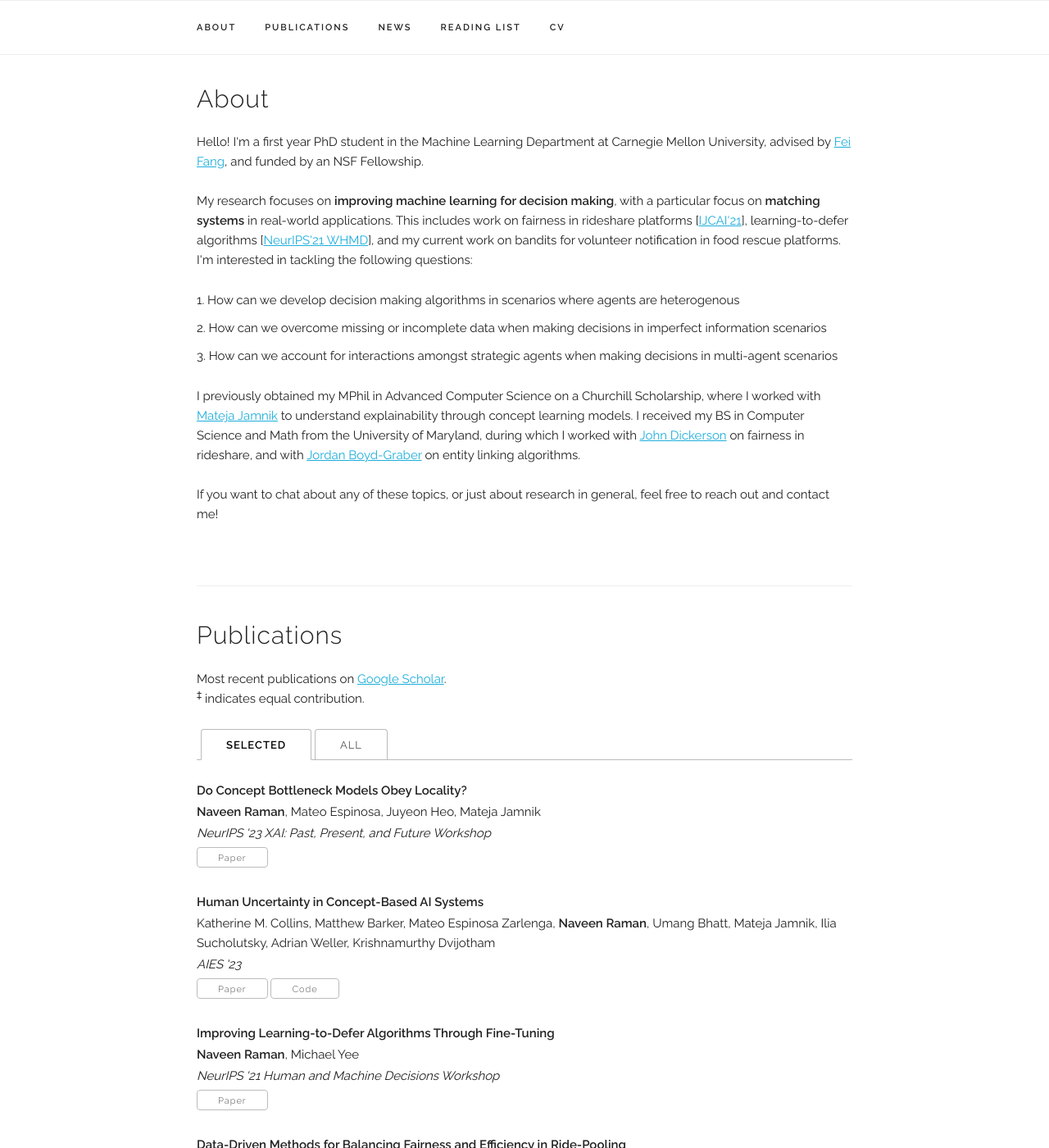
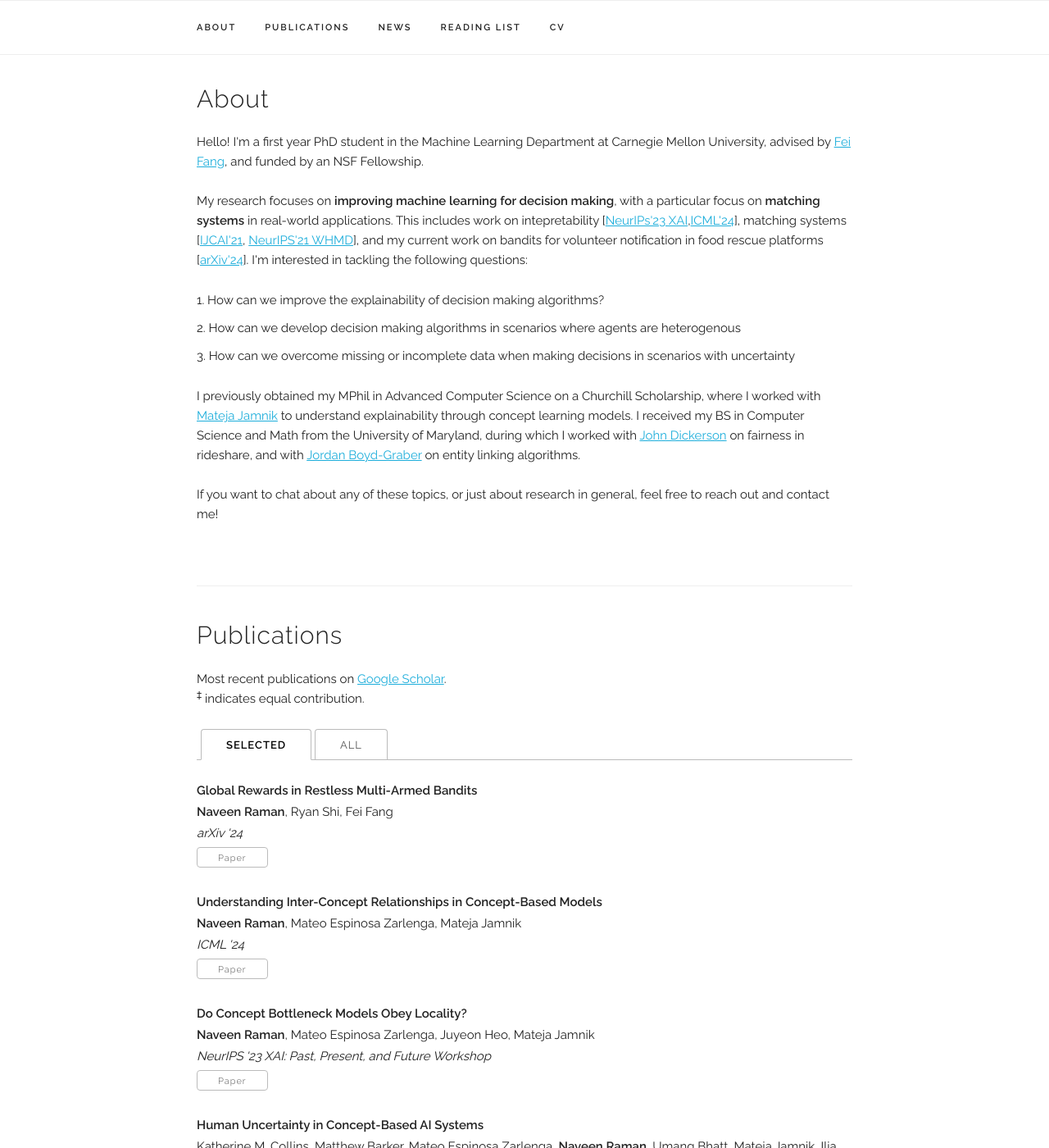
Before and after one commit to naveenr414/naveenr414.github.io, a Jekyll site: the page built from index.html, in a window 1280 px wide and 1400 px high, scrolled down 303 px. Shown: the whole window at 82% size. Built offline with Jekyll 4.4.1, drawn with Linux system fonts in a browser that asks for light colours; some web fonts are replaced; some of the changed text lies outside the part shown.

Commit message:
Updated website

```diff
--- a/_data/news.yaml
+++ b/_data/news.yaml
@@ -1,4 +1,6 @@
 news:
+  - date: "April 2024"
+    info: "<a href='https://arxiv.org/abs/2405.18217'> Our paper on inter-concept relationships </a> was accepted into ICML!"
   - date: "November 2023"
     info: "<a href='https://openreview.net/forum?id=F6RPYDUIZr'> Our paper on spatial locality </a> was accepted into the NeurIPS workshop on XAI!"
   - date: "August 2023"
--- a/_data/publications.yaml
+++ b/_data/publications.yaml
@@ -1,6 +1,18 @@
 papers:
+  - title: "Global Rewards in Restless Multi-Armed Bandits"
+    authors: "<b>Naveen Raman</b>, Ryan Shi, Fei Fang"
+    venue: "arXiv '24"
+    paper_pdf: ""
+    selected: y
+
+  - title: "Understanding Inter-Concept Relationships in Concept-Based Models"
+    authors: "<b>Naveen Raman</b>, Mateo Espinosa Zarlenga, Mateja Jamnik"
+    venue: "ICML '24"
+    paper_pdf: "https://arxiv.org/abs/2405.18217"
+    selected: y
+
   - title: "Do Concept Bottleneck Models Obey Locality?"
-    authors: "<b>Naveen Raman</b>, Mateo Espinosa, Juyeon Heo, Mateja Jamnik"
+    authors: "<b>Naveen Raman</b>, Mateo Espinosa Zarlenga, Juyeon Heo, Mateja Jamnik"
     venue: "NeurIPS '23 XAI: Past, Present, and Future Workshop"
     paper_pdf: "https://arxiv.org/abs/2401.01259"
     selected: y
@@ -44,4 +56,4 @@ papers:
     venue: "ICSE '20: International Conference on Software Engineering. 2020 (NIER Track)"
     paper_pdf: "https://cmustrudel.github.io/papers/raman20toxicity.pdf"
     code: "https://github.com/CMUSTRUDEL/toxicity-detector"
-    selected: y
+    selected: n
--- a/_data/reading.yaml
+++ b/_data/reading.yaml
@@ -9,6 +9,9 @@
     - title: "Noise: A Flaw in Human Judgement"
       author: Daniel Kahneman
       url: https://www.goodreads.com/en/book/show/55339408
+    - title: "The Underground Railroad"
+      author: Colson Whitehead
+      url: https://www.goodreads.com/book/show/30555488-the-underground-railroad
 
 - year: '2023'
   books:
--- a/index.html
+++ b/index.html
@@ -10,12 +10,12 @@ title: Home
   Hello! I'm a first year PhD student in the Machine Learning Department at Carnegie Mellon University, advised by  <a href="https://feifang.info" target="_blank">Fei Fang</a>, and funded by an NSF Fellowship.
   <br /> <br />
   My research focuses on <b>improving machine learning for decision making</b>, with a particular focus on <b>matching systems</b> in real-world applications.
-  This includes work on fairness in rideshare platforms [<a href="https://arxiv.org/abs/2110.03524" target="_blank">IJCAI'21</a>], learning-to-defer algorithms [<a href="https://arxiv.org/abs/2112.10768" target="_blank">NeurIPS'21 WHMD</a>], and my current work on bandits for volunteer notification in food rescue platforms.
+  This includes work on intepretability [<a href="https://arxiv.org/abs/2401.01259" target="_blank">NeurIPs'23 XAI</a>,<a href="https://arxiv.org/abs/2405.18217" target="_blank">ICML'24</a>], matching systems [<a href="https://arxiv.org/abs/2110.03524" target="_blank">IJCAI'21</a>, <a href="https://arxiv.org/abs/2112.10768" target="_blank">NeurIPS'21 WHMD</a>], and my current work on bandits for volunteer notification in food rescue platforms [<a href="" target="_blank">arXiv'24</a>].
   I'm interested in tackling the following questions:
   <ol>
+    <li> How can we improve the explainability of decision making algorithms? </li>
     <li> How can we develop decision making algorithms in scenarios where agents are heterogenous </li>
-    <li> How can we overcome missing or incomplete data when making decisions in imperfect information scenarios </li>
-    <li> How can we account for interactions amongst strategic agents when making decisions in multi-agent scenarios </li>
+    <li> How can we overcome missing or incomplete data when making decisions in scenarios with uncertainty </li>
   </ol>
   I previously obtained my MPhil in Advanced Computer Science on a Churchill Scholarship, where I worked with <a href="https://www.cl.cam.ac.uk/~mj201/" target="_blank">Mateja Jamnik</a> to understand explainability through concept learning models.
   I received my BS in Computer Science and Math from the University of Maryland, during which I worked with <a href="http://johnpdickerson.com" target="_blank">John Dickerson</a> on fairness in rideshare, and with <a href="http://www.umiacs.umd.edu/user.php?path=jbg" target="_blank">Jordan Boyd-Graber</a> on entity linking algorithms.
```
